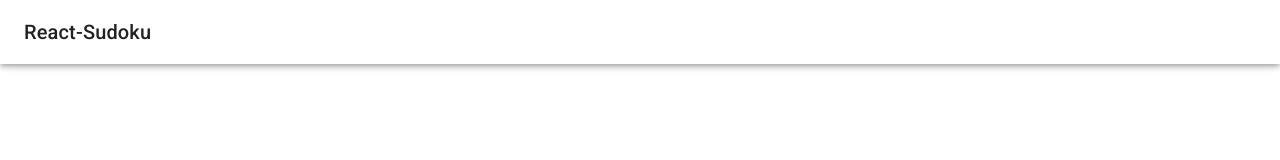
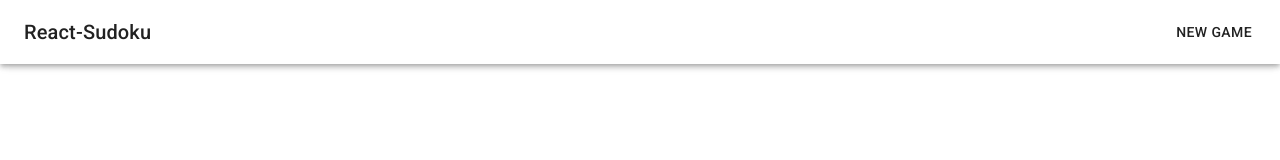
Before and after one commit to Kshitiz294/sudoku-react, a React (Create React App) app: page / in a window 1280 px wide. Shown: the top 160 px of the page. Built offline with nearby package versions, Linux system fonts and the light colour scheme.

Commit message:
New Game Button

```diff
--- a/src/App.tsx
+++ b/src/App.tsx
@@ -12,12 +12,18 @@ function App() {
   const [selectedrowIndex, setSelectedRowIndex] = useState<number | undefined>(undefined);
   const [selectedcolumnIndex, setSelectedColumnIndex] = useState<number | undefined>(undefined);
   const [disableButtons, setDisableButtons] = useState<boolean>(true);
+  const [newGame, setNewGame] = useState<boolean>(true);
   const [numberButtons, setNumberButtons] = useState<Array<NumberButton>>([]);
 
   // To Initialize the game
   useEffect(() => {
-    setGameBoard(sudoku.createSudoku());
-  }, []);
+    if (newGame) {
+      setGameBoard(sudoku.createSudoku());
+
+      // To Trigger change in newGame
+      setNewGame(false);
+    }
+  }, [newGame]);
 
   // Initialize Number Buttons
   useEffect(() => {
@@ -130,6 +136,7 @@ function App() {
             <Typography variant="h6" component="div">
               React-Sudoku
             </Typography>
+            <Button style={{ position: 'absolute', right: '20px' }} color="inherit" onClick={() => setNewGame(true)}>New Game</Button>
           </Toolbar>
         </AppBar>
         <Grid container justifyContent="center" spacing={4} xs={12}>
```
